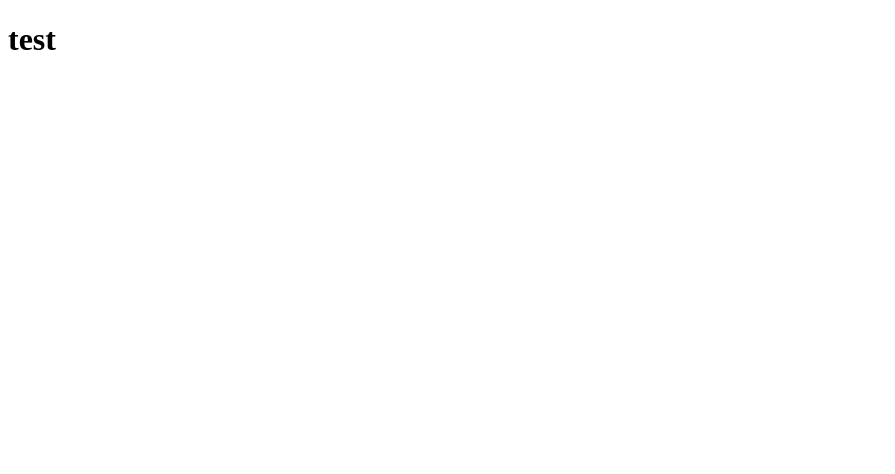
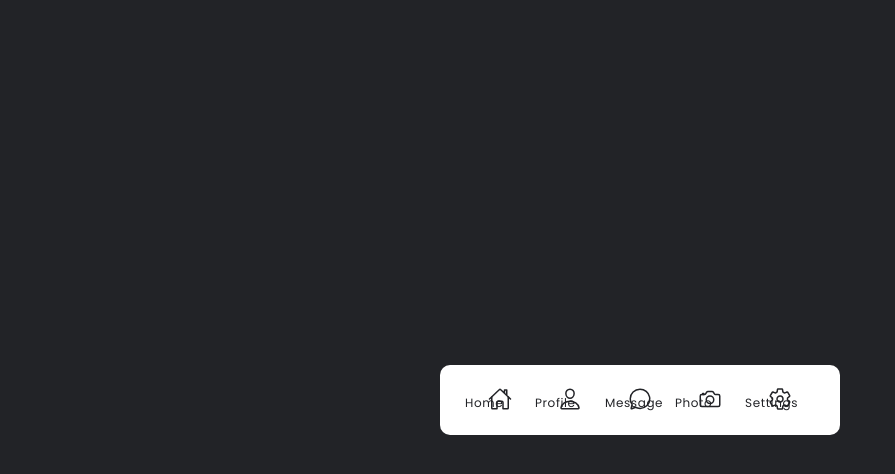
Before and after one commit to Andr-e-acute/OdinJsLearn, a plain HTML site: page mobileMenu/dist/index.html in a window 1280 px wide. Shown: the whole page, without its empty margins (0-895 px from the left). Drawn offline with nearby package versions, Linux system fonts and the light colour scheme.

Commit message:
started a follow along video https://www.youtube.com/watch?v=ArTVfdHOB-M

```diff
--- a/mobileMenu/dist/index.html
+++ b/mobileMenu/dist/index.html
@@ -2,11 +2,56 @@
 <html>
   <head>
     <meta charset="utf-8" />
-    <title>Mobile Menu</title>
+    <title>Mobile Menu bottom navigation bar</title>
     <script src="main.js" defer></script>
     <link rel="stylesheet" href="style.css" />
   </head>
   <body>
-    <h1>test</h1>
+    <div class="navigation">
+      <ul>
+        <li class="list">
+          <a href="#">
+            <span class="icon"><ion-icon name="home-outline"></ion-icon></span>
+            <span class="text">Home</span>
+          </a>
+        </li>
+        <li class="list">
+          <a href="#">
+            <span class="icon"
+              ><ion-icon name="person-outline"></ion-icon
+            ></span>
+            <span class="text">Profile</span>
+          </a>
+        </li>
+        <li class="list">
+          <a href="#">
+            <span class="icon"
+              ><ion-icon name="chatbubble-outline"></ion-icon
+            ></span>
+            <span class="text">Message</span>
+          </a>
+        </li>
+        <li class="list">
+          <a href="#">
+            <span class="icon"
+              ><ion-icon name="camera-outline"></ion-icon
+            ></span>
+            <span class="text">Photo</span>
+          </a>
+        </li>
+        <li class="list">
+          <a href="#">
+            <span class="icon"
+              ><ion-icon name="settings-outline"></ion-icon
+            ></span>
+            <span class="text">Settings</span>
+          </a>
+        </li>
+      </ul>
+    </div>
+    <script
+      type="module"
+      src="https://unpkg.com/ionicons@7.1.0/dist/ionicons/ionicons.esm.js"
+    ></script>
   </body>
 </html>
--- a/mobileMenu/dist/style.css
+++ b/mobileMenu/dist/style.css
@@ -0,0 +1,71 @@
+@import url("https://fonts.googleapis.com/css?family=Poppins:100,200,300,400,500,600,700,800,900");
+
+* {
+  margin: 0;
+  padding: 0;
+  box-sizing: border-box;
+  font-family: "Poppins", sans-serif;
+}
+
+:root {
+  --main-bg-color: #222327;
+}
+
+body {
+  display: flex;
+  justify-content: center;
+  align-items: center;
+  min-height: 100vh;
+  background: var(--main-bg-color);
+}
+
+.navigation {
+  position: relative;
+  width: 400px;
+  height: 70px;
+  background: #fff;
+  display: flex;
+  justify-content: center;
+  align-items: center;
+  border-radius: 10px;
+}
+.navigation ul {
+  display: flex;
+  width: 350px;
+}
+.navigation ul li {
+  position: relative;
+  list-style: none;
+  width: 70px;
+  height: 70px;
+  z-index: 1;
+}
+.navigation ul li a {
+  position: relative;
+  display: flex;
+  justify-content: center;
+  flex-direction: column;
+  width: 100%;
+  text-align: center;
+  font-weight: 500;
+}
+.navigation ul li a .icon {
+  position: relative;
+  display: block;
+  line-height: 75px;
+  font-size: 1.5em;
+  text-align: center;
+  transition: 0.5s;
+  color: var(--main-bg-color);
+}
+.navigation ul li:hover a .icon {
+  transform: translateY(-35px);
+}
+.navigation ul li a .text {
+  position: absolute;
+  color: var(--main-bg-color);
+  font-weight: 400;
+  font-size: 0.75em;
+  letter-spacing: 0.05em;
+  transition: 0.5s;
+}
```
